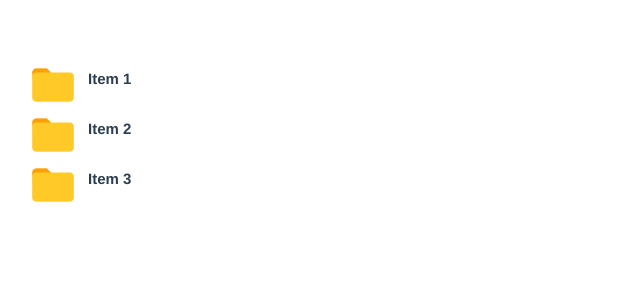
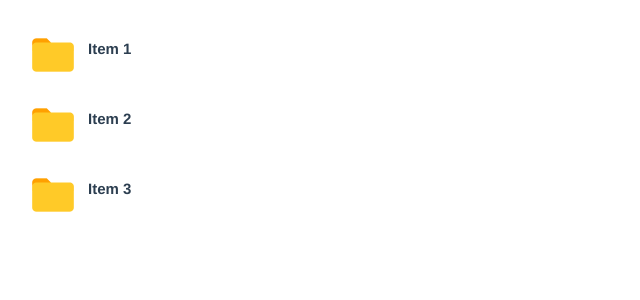
Before and after one commit to OrangeX4/Finux-vue, a Vue app: page / in a window 1280 px wide. Shown: the top 300 px of the page, without its empty margins (0-640 px from the left). Built offline with nearby package versions, Linux system fonts and the light colour scheme.

Commit message:
Fix scrollbar bug

```diff
--- a/src/App.vue
+++ b/src/App.vue
@@ -20,13 +20,10 @@ export default {
   font-family: Avenir, Helvetica, Arial, sans-serif;
   -webkit-font-smoothing: antialiased;
   -moz-osx-font-smoothing: grayscale;
-  text-align: center;
   color: #2c3e50;
-  margin-top: 60px;
+  margin-top: 30px;
 }
 
-html,body {
-  width: 100%;
-  height: 100%
-}
+/* *{border:1px solid red !important;} */
+
 </style>
--- a/src/components/Item.vue
+++ b/src/components/Item.vue
@@ -1,6 +1,6 @@
 <template>
   <div class="root">
-    <img src="../assets/folder.png" width="50" height="50">
+    <img src="../assets/folder.png">
     <span>{{ msg }}</span>
   </div>
 </template>
@@ -18,7 +18,7 @@
 <style scoped>
   .root {
     vertical-align: middle;
-    height: 50px;
+    height: 70px;
   }
 
   span {
@@ -33,6 +33,8 @@
   img {
     padding-left: 20px;
     float: left;
+    width: 50px;
+    height: 50px;
   }
 
 </style>
```
